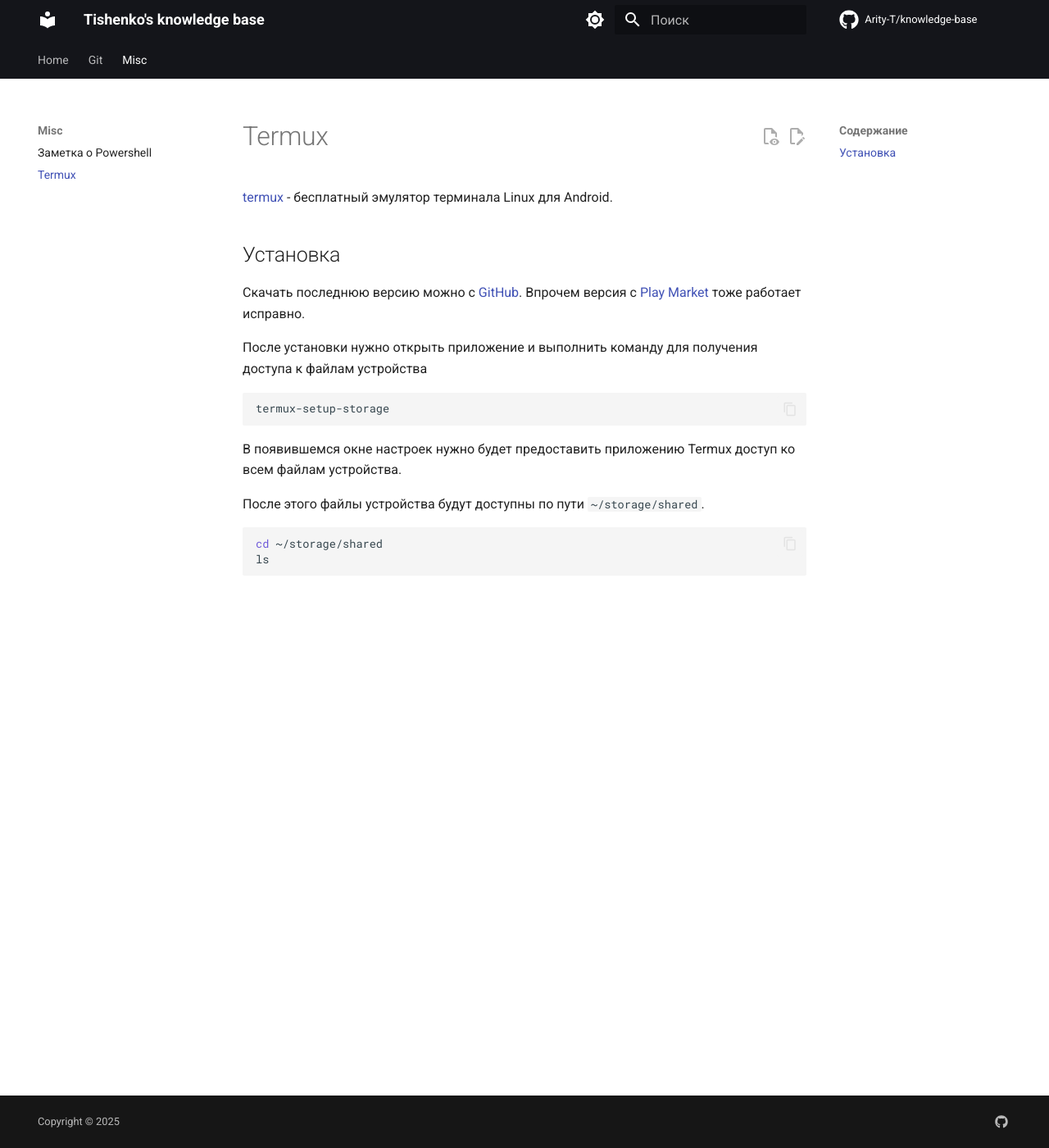
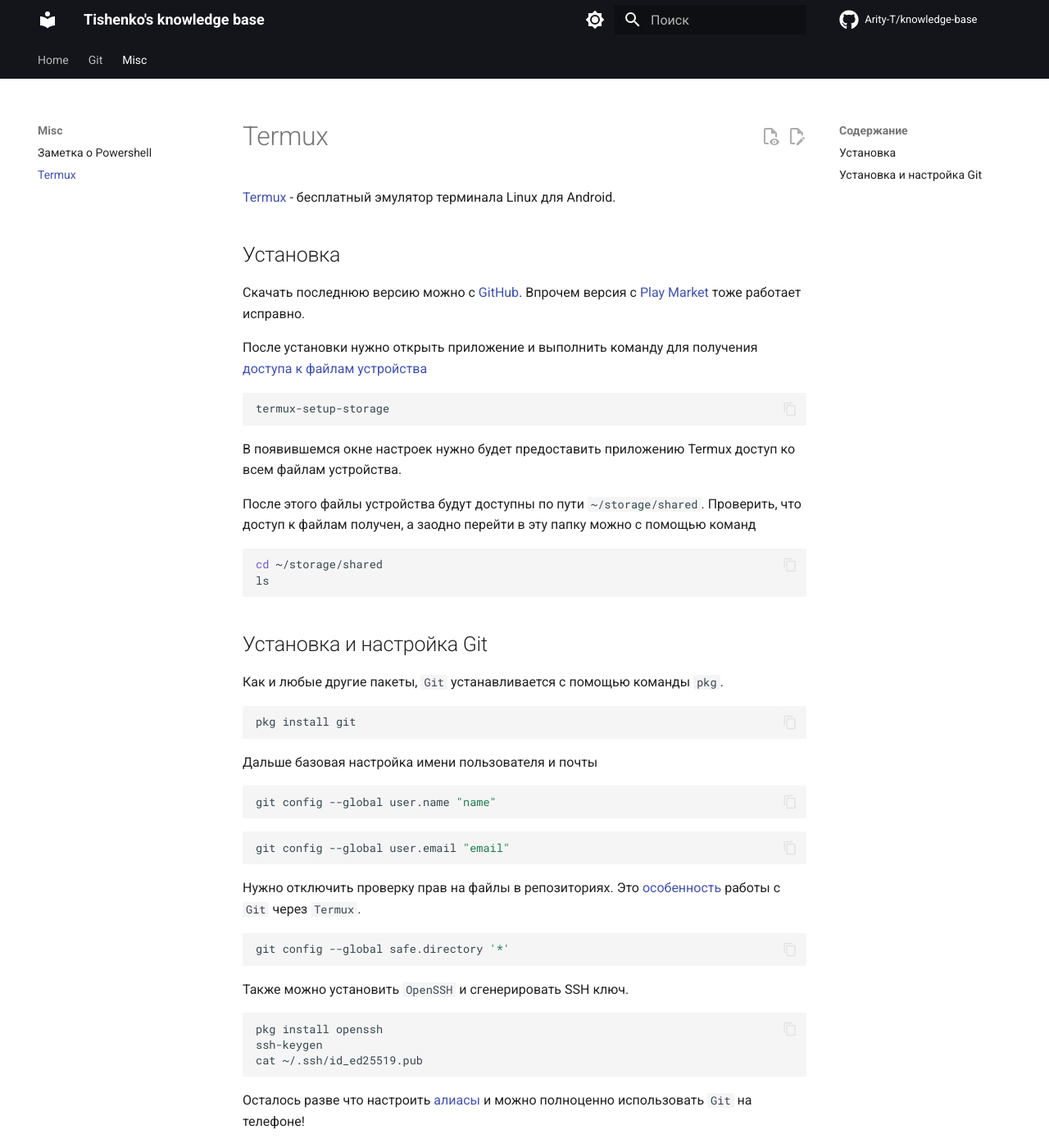
Before and after one commit to Arity-T/knowledge-base, an MkDocs documentation site: the page built from docs/misc/termux.md, in a window 1280 px wide and 1400 px high. Shown: the whole window at 82% size. Built offline with MkDocs 1.6.1 and Material for MkDocs 9.7.7, drawn with Linux system fonts in a browser that asks for light colours; comment, search, counter and statistics services are not loaded.

Commit message:
termux git

````diff
--- a/docs/misc/termux.md
+++ b/docs/misc/termux.md
@@ -1,20 +1,53 @@
 # Termux
 
-[termux](https://www.google.com/url?sa=t&source=web&rct=j&opi=89978449&url=https://termux.dev/en/&ved=2ahUKEwiwtP-i8-6KAxUmCRAIHdzFLIMQFnoECBcQAQ&usg=AOvVaw3QQbzyEPPj93rvMGGQkfpC) - бесплатный эмулятор терминала Linux для Android.
+[Termux](https://www.google.com/url?sa=t&source=web&rct=j&opi=89978449&url=https://termux.dev/en/&ved=2ahUKEwiwtP-i8-6KAxUmCRAIHdzFLIMQFnoECBcQAQ&usg=AOvVaw3QQbzyEPPj93rvMGGQkfpC) - бесплатный эмулятор терминала Linux для Android.
 
 ## Установка
 
 Скачать последнюю версию можно с [GitHub](https://github.com/termux/termux-app/releases). Впрочем версия с [Play Market](https://play.google.com/store/apps/details?id=com.termux) тоже работает исправно.
 
-После установки нужно открыть приложение и выполнить команду для получения доступа к файлам устройства
+После установки нужно открыть приложение и выполнить команду для получения [доступа к файлам устройства](https://android.stackexchange.com/a/185949)
 ```sh
 termux-setup-storage
 ```
 В появившемся окне настроек нужно будет предоставить приложению Termux доступ ко всем файлам устройства.
 
-После этого файлы устройства будут доступны по пути `~/storage/shared`.
+После этого файлы устройства будут доступны по пути `~/storage/shared`. Проверить, что доступ к файлам получен, а заодно перейти в эту папку можно с помощью команд
 
 ```sh
 cd ~/storage/shared
 ls
 ```
+
+## Установка и настройка Git
+
+Как и любые другие пакеты, `Git` устанавливается с помощью команды `pkg`.
+
+```sh
+pkg install git
+```
+
+Дальше базовая настройка имени пользователя и почты
+
+```sh
+git config --global user.name "name"
+```
+```sh
+git config --global user.email "email"
+```
+
+Нужно отключить проверку прав на файлы в репозиториях. Это [особенность](https://stackoverflow.com/a/77628879) работы с `Git` через `Termux`.
+
+```sh
+git config --global safe.directory '*'
+```
+
+Также можно установить `OpenSSH` и сгенерировать SSH ключ.
+
+```sh
+pkg install openssh
+ssh-keygen
+cat ~/.ssh/id_ed25519.pub
+```
+
+Осталось разве что настроить [алиасы](/git/aliases) и можно полноценно использовать `Git` на телефоне!
````
